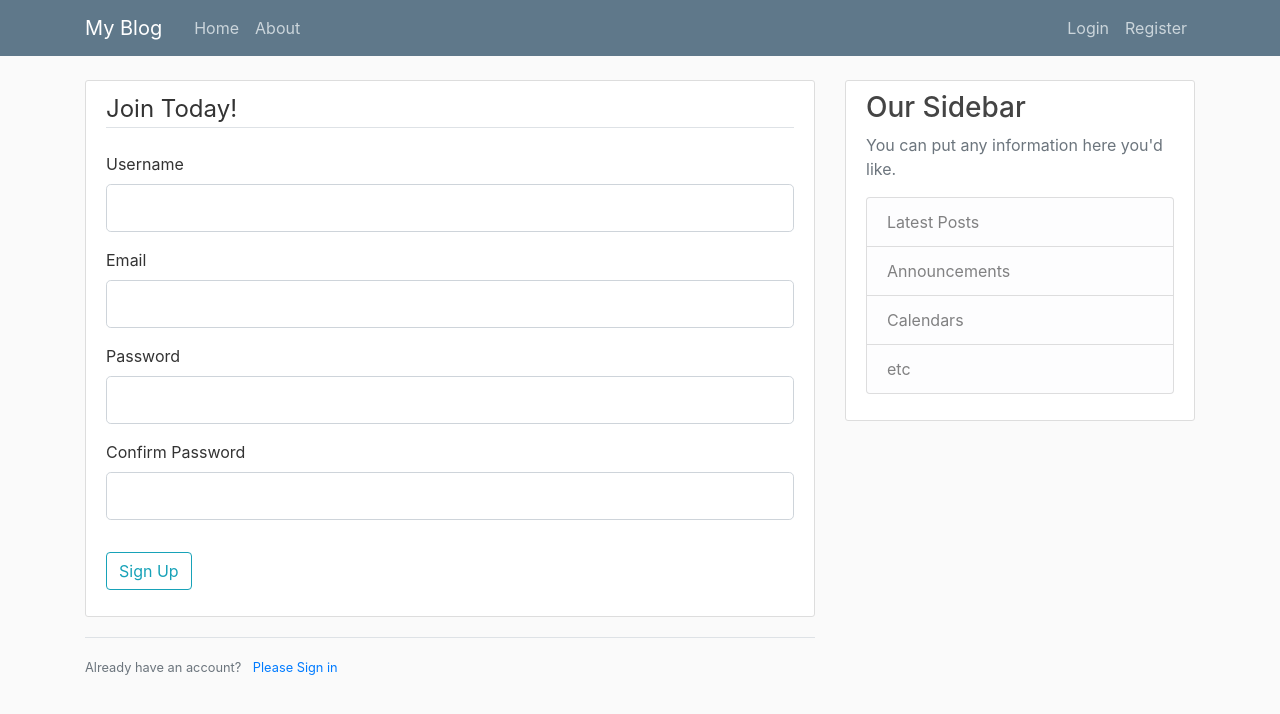
After one commit to sidpatel93/my-website, a Flask app: page /register in a window 1280 px wide. The commit adds this page. Shown: the top 714 px of the page. Run offline with Flask 2, Linux system fonts and the light colour scheme; some libraries are stand-ins or nearby versions.

Commit message:
created register.html page

```diff
--- a/flask-blog.py
+++ b/flask-blog.py
@@ -1,7 +1,8 @@
 from flask import Flask, render_template, url_for
-
+from forms import RegistrationForm, LoginForm
 
 app = Flask(__name__)
+app.config["SECRET_KEY"] = 'a66091b86cdc29fe0c984b07dd582274'
 
 posts = [{
     'author': 'Siddharth Patel',
@@ -26,5 +27,15 @@
 def about_page():
     return render_template('about.html', title='About')
 
+@app.route('/register', methods=['GET', 'POST'])
+def registration_page():
+    form = RegistrationForm()
+    return render_template('register.html', title='Register', form = form)
+
+@app.route('/login')
+def login_page():
+    form = LoginForm()
+    return render_template('login.html', title='Login Page', form = form)
+
 if __name__ == '__main__':
     app.run(debug=True)
--- a/templates/layout.html
+++ b/templates/layout.html
@@ -20,7 +20,7 @@
     <header class="site-header">
       <nav class="navbar navbar-expand-md navbar-dark bg-steel fixed-top">
         <div class="container">
-          <a class="navbar-brand mr-4" href="/">Flask Blog</a>
+          <a class="navbar-brand mr-4" href="/">My Blog</a>
           <button class="navbar-toggler" type="button" data-toggle="collapse" data-target="#navbarToggle" aria-controls="navbarToggle" aria-expanded="false" aria-label="Toggle navigation">
             <span class="navbar-toggler-icon"></span>
           </button>
--- /dev/null
+++ b/templates/register.html
@@ -0,0 +1,38 @@
+{% extends "layout.html" %}
+{% block content%}
+
+<div class="content-section">
+  <form method="post" action="">
+    {{ form.hidden_tag() }}
+    <fieldset class="form-group">
+      <legend class="border-bottom mb-4">Join Today!</legend>
+      <div class="form-group">
+        {{ form.username.label(class="form-control-label") }}
+        {{ form.username(class="form-control form-control-lg") }}
+      </div>
+      <div class="form-group">
+        {{ form.email.label(class="form-control-label") }}
+        {{ form.email(class="form-control form-control-lg") }}
+      </div>
+      <div class="form-group">
+        {{ form.password.label(class="form-control-label") }}
+        {{ form.password(class="form-control form-control-lg") }}
+      </div>
+      <div class="form-group">
+        {{ form.confirm_password.label(class="form-control-label") }}
+        {{ form.confirm_password(class="form-control form-control-lg") }}
+      </div>
+    </fieldset>
+    <div class="form-group">
+      {{ form.submit(class="btn btn-outline-info") }}
+    </div>
+  </form>
+</div>
+<div class="border-top pt-3">
+  <small class="text-muted">
+    Already have an account? <a class="ml-2" href="{{url_for('login_page')}}">Please Sign in</a>
+  </small>
+
+</div>
+
+{% endblock content%}
```
Also changed, not shown: templates/login.html (added, +10 -0 lines).
